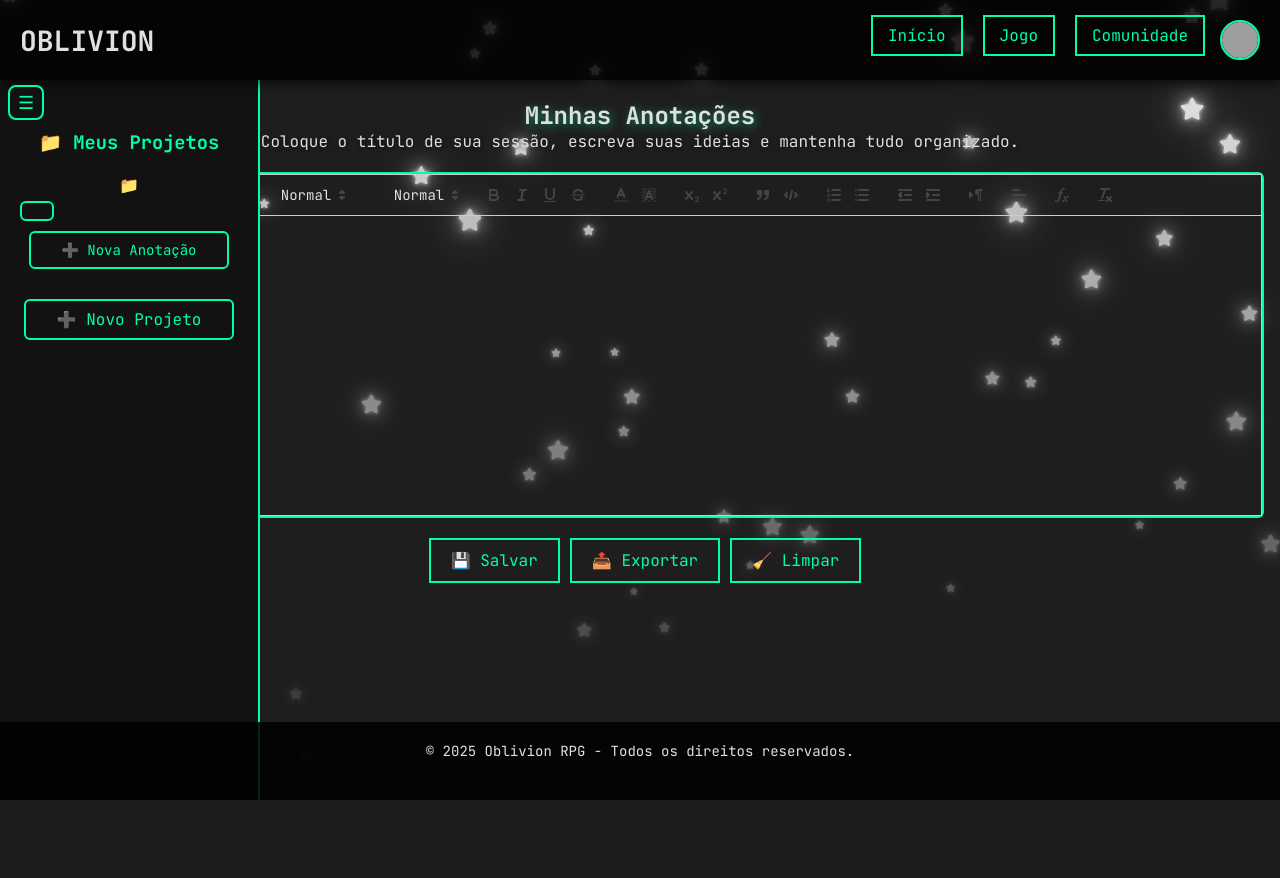
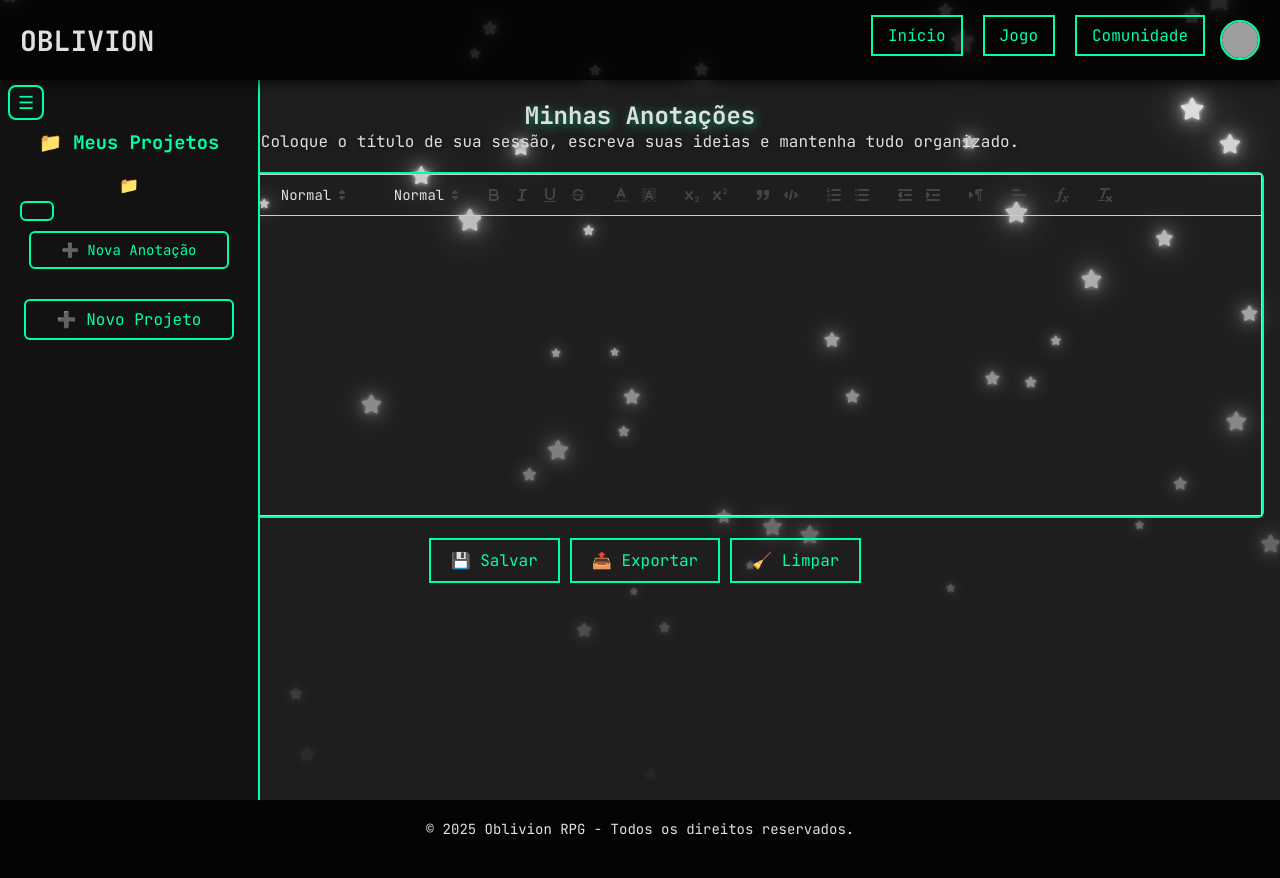
Before and after one commit to Sensews/exp_trab, a PHP site: page /anotacoes.html in a window 1280 px wide. Before the commit the page ends 800 px from the top, so only its background shows below. Run offline with PHP 8.4, Linux system fonts and the light colour scheme; some libraries are stand-ins or nearby versions; grey boxes are pictures that could not be loaded.

Commit message:
arrumando css

```diff
--- a/frontend/css/anotacoes.css
+++ b/frontend/css/anotacoes.css
@@ -1,9 +1,12 @@
-/* todo conteúdo da página */
+@charset "UTF-8";
+
 .page-wrapper {
-  flex: 1;
+  display: flex;
+  flex-direction: column;
+  height: 100vh;
+  overflow: hidden;
 }
 
-/* HEADER */
 header {
   height: 80px;
   background: rgba(0, 0, 0, 0.85);
@@ -40,19 +43,16 @@ nav {
   text-decoration: none;
 }
 
-/* SIDEBAR PROJETOS */
+/* SIDEBAR PROJETOS fixa na lateral */
 #sidebarProjetos {
   position: fixed;
   top: 80px;
   bottom: 0;
   width: 260px;
-  max-width: 100%;
   background: #121212;
   border-right: 2px solid #00FFAA;
   padding: 20px 10px;
-  transition: transform 0.3s ease-in-out;
   overflow-y: auto;
-  max-height: 100vh;
 }
 
 #sidebarProjetos h3 {
@@ -149,7 +149,7 @@ nav {
   color: #121212;
 }
 
-/* MENU HAMBURGER SIDEBAR */
+/* Botão hambúrguer da sidebar */
 #hamburgerProjetos {
   position: fixed;
   top: 85px;
@@ -164,7 +164,7 @@ nav {
   cursor: pointer;
 }
 
-/* Botão com ícone (padrão) */
+/* Botão com ícone */
 .btn-projetos {
   font-size: 15px;
   color: #00FFAA;
@@ -183,7 +183,7 @@ nav {
   font-size: 20px;
 }
 
-/* main */
+/* CONTEÚDO PRINCIPAL */
 main {
   margin-top: 100px;
   padding: 0 16px 20px;
@@ -226,7 +226,7 @@ input, textarea {
   margin-top: 20px;
 }
 
-/* Ícone de lixeira simples sem borda */
+/* Lixeira */
 .btn-lixeira {
   display: inline-block;
   color: #ff5555;
--- a/frontend/css/cadastro.css
+++ b/frontend/css/cadastro.css
@@ -1,3 +1,5 @@
+@charset "UTF-8";
+
 body {
     padding-top: 40px;
 }
--- a/frontend/css/comunidade.css
+++ b/frontend/css/comunidade.css
@@ -1,3 +1,5 @@
+@charset "UTF-8";
+
 body {
     margin: 0;
     font-family: 'JetBrains Mono', monospace;
```
